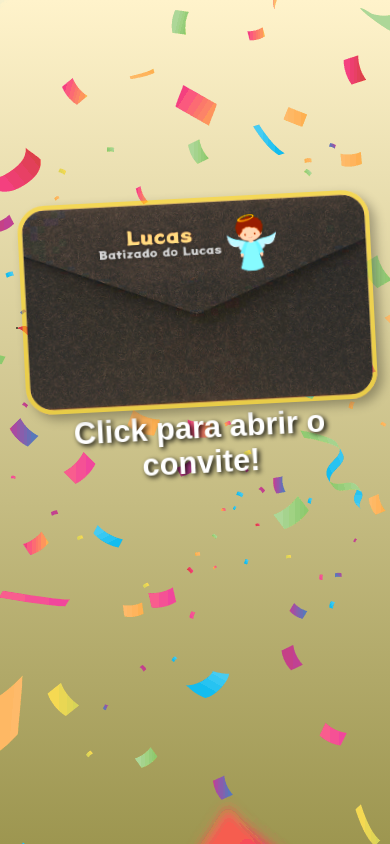
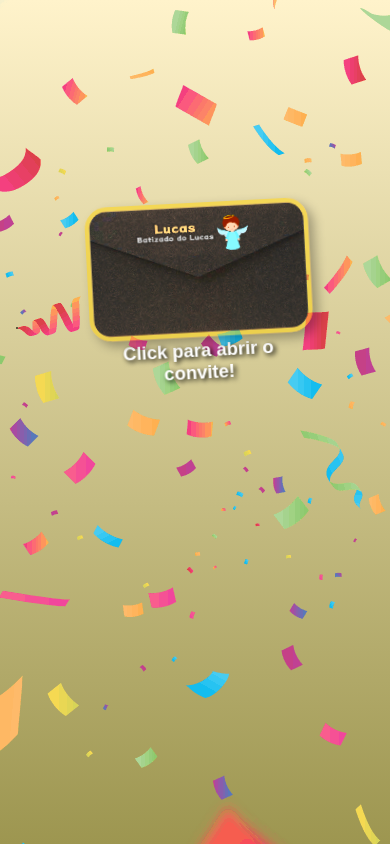
Before and after one commit to gw-rodrigues/gabriel-convite, a React (Vite) app: page / in a window 390 px wide. Built offline with nearby package versions, Linux system fonts and the light colour scheme.

Commit message:
fix responsive 2

```diff
--- a/src/App.scss
+++ b/src/App.scss
@@ -7,7 +7,7 @@
   animation-duration: 1s;
 }
 .container-intro {
-  width: 100vw;
+  width: 100%;
   height: 100vh;
 
   text-align: center;
@@ -90,7 +90,7 @@
     justify-items: center;
 
     img {
-      width: 95%;
+      width: 98%;
       height: auto;
 
       border: 3px solid white;
@@ -238,14 +238,13 @@
 
 @media only screen and (max-width: 1220px) {
   .container {
-    max-width: 100vw;
     flex-direction: column;
-    align-items: center;
-    padding-right: 1rem;
+    padding: 2rem;
+    margin: 0;
 
     article,
     aside {
-      flex: 1 1 100%;
+      width: 100%;
     }
   }
 }
@@ -255,8 +254,12 @@
     font-size: 93.75%;
   }
   .container-intro {
-    .envelope {
-      width: 80%;
+    .envelope img {
+      border-radius: 20px;
+    }
+
+    .envelope .desc {
+      font-size: 1.2rem;
     }
   }
 }
@@ -270,35 +273,8 @@
   }
 
   .container {
-    aside {
-      width: 90%;
-    }
-  }
-}
-
-@media only screen and (max-width: 340px) {
-  .container {
-    padding: 2rem;
-
-    article img {
-      width: 97%;
-    }
-
-    aside {
-      width: 100%;
-    }
-    aside .aside-content {
-      width: 90%;
-      margin: 0;
-      padding: 0;
-
-      .details {
-        flex-direction: column;
-      }
-    }
-
     aside h1 {
-      font-size: 1.6rem;
+      font-size: 1.2rem;
       margin-bottom: 3rem;
     }
 
@@ -316,6 +292,21 @@
     aside .aside-content {
       font-size: 0.7rem;
     }
+
+    aside .aside-content .details svg {
+      width: 30px;
+      height: 30px;
+    }
+  }
+}
+
+@media only screen and (max-width: 340px) {
+  .container {
+    aside .aside-content {
+      .details {
+        flex-direction: column;
+      }
+    }
   }
 }
 
--- a/src/App.tsx
+++ b/src/App.tsx
@@ -84,6 +84,7 @@ function App() {
             <FiMapPin />
             <div>
               <h3>Igreja Matriz de Novo Cruzeiro</h3>
+              <br />
               <a target="_blank" href="https://goo.gl/maps/XzijNdn72hTboyW68">
                 Ver no mapa do google
               </a>
--- a/src/index.css
+++ b/src/index.css
@@ -8,15 +8,13 @@
 
 body {
   margin: 0;
+  padding: 0;
   font-family: -apple-system, BlinkMacSystemFont, 'Segoe UI', 'Roboto', 'Oxygen',
     'Ubuntu', 'Cantarell', 'Fira Sans', 'Droid Sans', 'Helvetica Neue',
     sans-serif;
   -webkit-font-smoothing: antialiased;
   -moz-osx-font-smoothing: grayscale;
 
-  width: 100vw;
-  height: 100vh;
-  min-height: 100vh;
   background-color: rgb(255, 249, 230);
   background: linear-gradient(
     180deg,
@@ -27,6 +25,12 @@ body {
   overflow-x: hidden;
 }
 
+#root {
+  width: 100%;
+  height: 100%;
+  min-height: 100vh;
+}
+
 code {
   font-family: source-code-pro, Menlo, Monaco, Consolas, 'Courier New',
     monospace;
```
